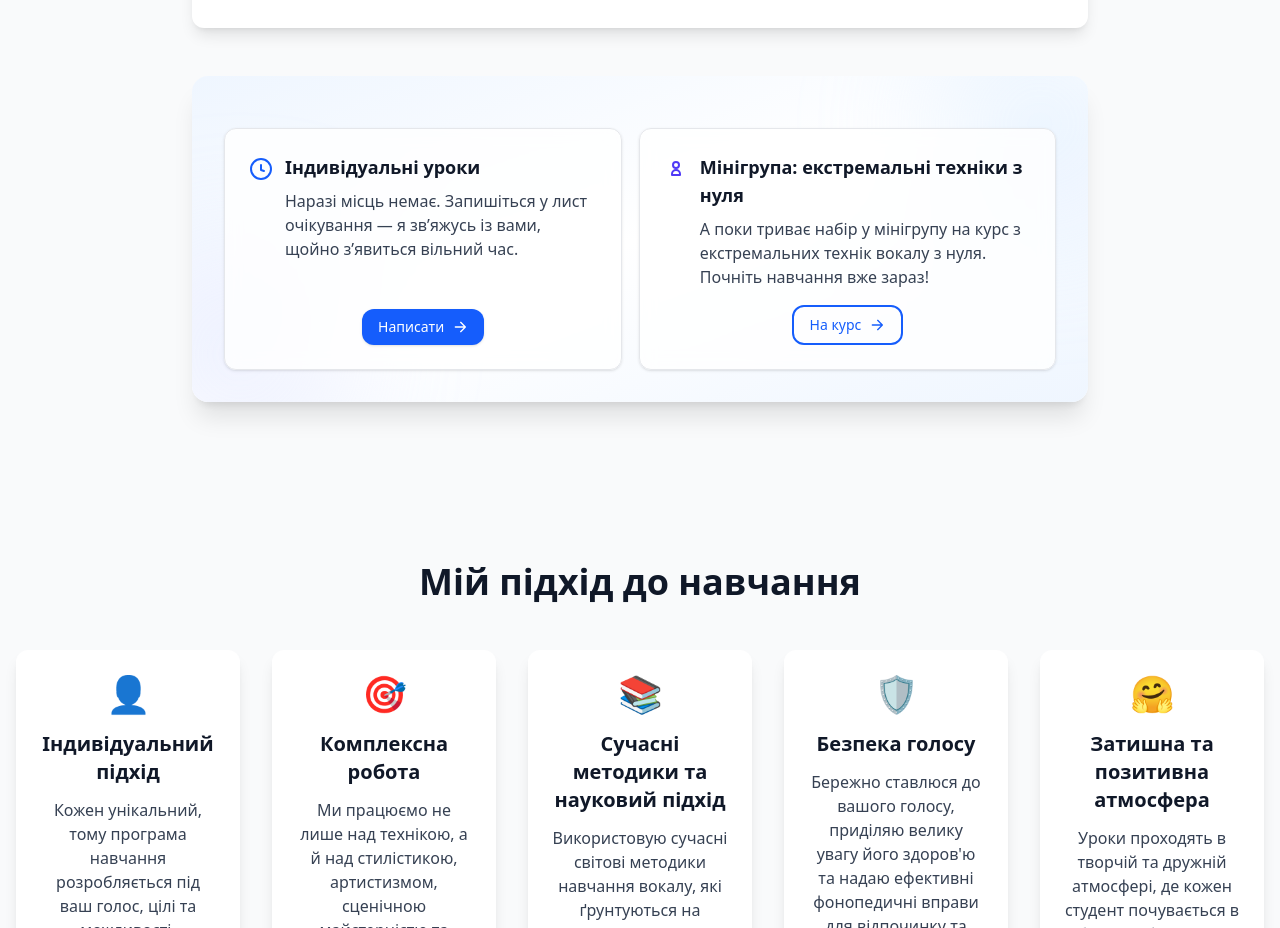
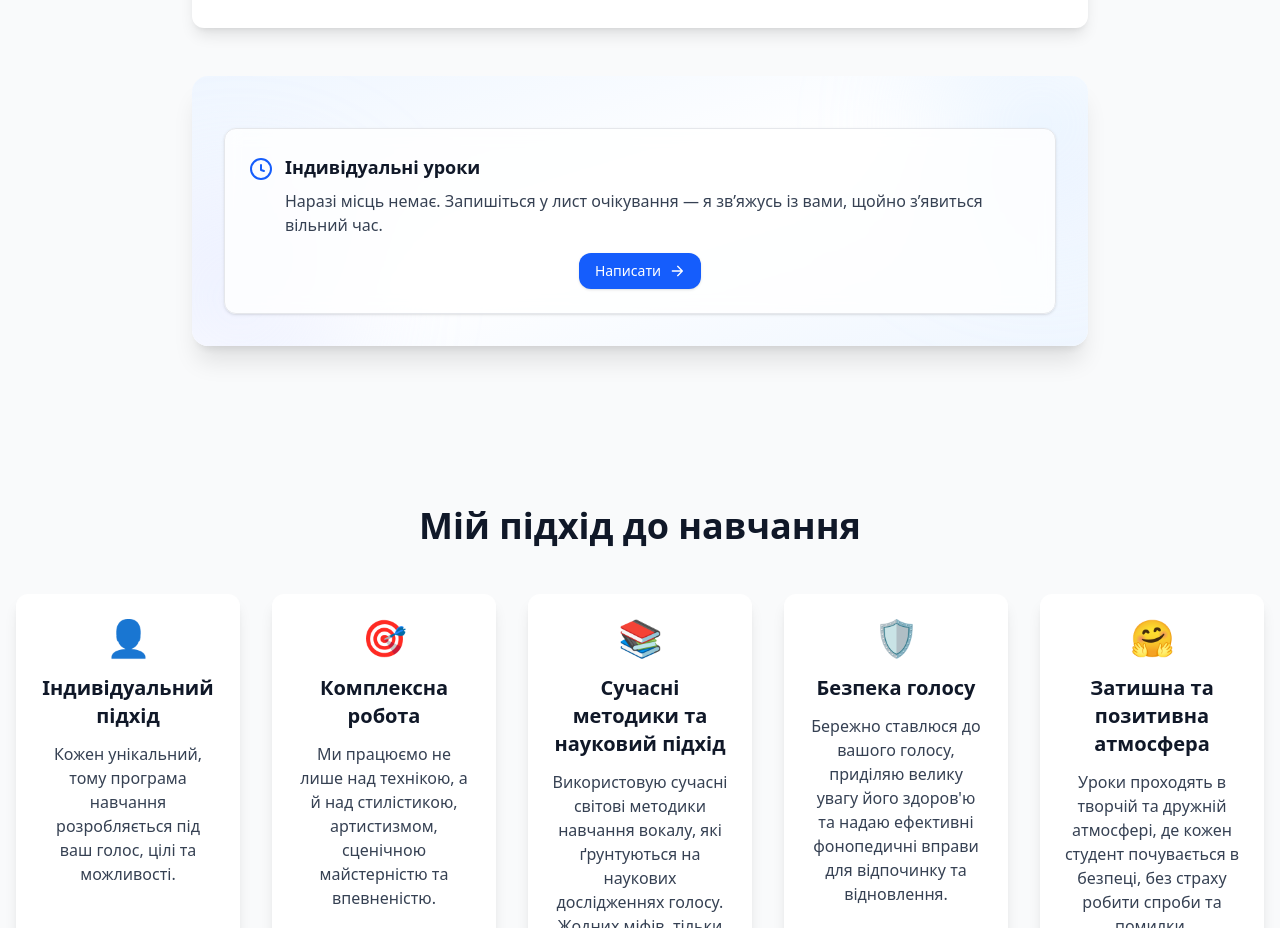
Before and after one commit to GrigoriyShkarta/individual_lesson, a Next.js app: page / in a window 1280 px wide. Shown: the part 2760-3688 px from the top of the page. Built offline with nearby package versions, Linux system fonts and the light colour scheme.

Commit message:
fix text

```diff
--- a/sections/PricingSection.tsx
+++ b/sections/PricingSection.tsx
@@ -282,57 +282,57 @@ const PricingSection = () => {
                 </div>
 
                 {/* Вертикальний поділ на md */}
-                <div className='hidden md:block h-full w-px mx-auto bg-gradient-to-b from-transparent via-gray-200 to-transparent' aria-hidden='true' />
+                {/*<div className='hidden md:block h-full w-px mx-auto bg-gradient-to-b from-transparent via-gray-200 to-transparent' aria-hidden='true' />*/}
 
                 {/* Колонка — Мінігрупа */}
-                <div className='flex flex-col justify-between bg-white/80 backdrop-blur-sm rounded-xl border border-gray-200 p-5 sm:p-6 shadow-sm hover:shadow-md transition-shadow'>
-                  <div className='flex items-start gap-3'>
-                    <div className='shrink-0 mt-1 text-indigo-600'>
-                      <svg width='24' height='24' viewBox='0 0 24 24' fill='none'>
-                        <path d='M8 17a4 4 0 118 0v1H8v-1Z' stroke='currentColor' strokeWidth='2' strokeLinecap='round' strokeLinejoin='round'/>
-                        <circle cx='12' cy='8' r='3' stroke='currentColor' strokeWidth='2'/>
-                      </svg>
-                    </div>
-                    <div>
-                      <div className='flex items-center gap-2'>
-                        <h4 className='text-lg font-bold text-gray-900'>
-                          Мінігрупа: екстремальні техніки з нуля
-                        </h4>
+                {/*<div className='flex flex-col justify-between bg-white/80 backdrop-blur-sm rounded-xl border border-gray-200 p-5 sm:p-6 shadow-sm hover:shadow-md transition-shadow'>*/}
+                {/*  <div className='flex items-start gap-3'>*/}
+                {/*    <div className='shrink-0 mt-1 text-indigo-600'>*/}
+                {/*      <svg width='24' height='24' viewBox='0 0 24 24' fill='none'>*/}
+                {/*        <path d='M8 17a4 4 0 118 0v1H8v-1Z' stroke='currentColor' strokeWidth='2' strokeLinecap='round' strokeLinejoin='round'/>*/}
+                {/*        <circle cx='12' cy='8' r='3' stroke='currentColor' strokeWidth='2'/>*/}
+                {/*      </svg>*/}
+                {/*    </div>*/}
+                {/*    <div>*/}
+                {/*      <div className='flex items-center gap-2'>*/}
+                {/*        <h4 className='text-lg font-bold text-gray-900'>*/}
+                {/*          Мінігрупа: екстремальні техніки з нуля*/}
+                {/*        </h4>*/}
+                {/*        */}
+                {/*      </div>*/}
+                {/*      <p className='mt-2 text-gray-700'>*/}
+                {/*        А поки триває набір у мінігрупу на курс з екстремальних технік вокалу з нуля. Почніть навчання вже зараз!                      </p>*/}
+                {/*    </div>*/}
+                {/*  </div>*/}
 
-                      </div>
-                      <p className='mt-2 text-gray-700'>
-                        А поки триває набір у мінігрупу на курс з екстремальних технік вокалу з нуля. Почніть навчання вже зараз!                      </p>
-                    </div>
-                  </div>
-
-                  <div className='mt-4 flex justify-center'>
-                    <a href='https://extreme-group-sable.vercel.app/' className='w-full sm:w-auto'>
-                      <Button
-                        variant='outline'
-                        as='button'
-                        size='sm'
-                        className='w-full sm:w-auto group'
-                        onClick={() => {
-                          const pricingSection = document.getElementById('pricing')
-                          if (pricingSection) {
-                            pricingSection.scrollIntoView({ behavior: 'smooth' })
-                          }
-                        }}
-                      >
-              <span className='inline-flex items-center gap-2'>
-                На курс
-                <svg
-                  className='w-4 h-4 transition-transform group-hover:translate-x-0.5'
-                  viewBox='0 0 24 24'
-                  fill='none'
-                >
-                  <path d='M5 12h14M13 5l7 7-7 7' stroke='currentColor' strokeWidth='2' strokeLinecap='round' strokeLinejoin='round'/>
-                </svg>
-              </span>
-                      </Button>
-                    </a>
-                  </div>
-                </div>
+                  {/*<div className='mt-4 flex justify-center'>*/}
+                  {/*  <a href='https://extreme-group-sable.vercel.app/' className='w-full sm:w-auto'>*/}
+                  {/*    <Button*/}
+                  {/*      variant='outline'*/}
+                  {/*      as='button'*/}
+                  {/*      size='sm'*/}
+                  {/*      className='w-full sm:w-auto group'*/}
+                  {/*      onClick={() => {*/}
+                  {/*        const pricingSection = document.getElementById('pricing')*/}
+                  {/*        if (pricingSection) {*/}
+                  {/*          pricingSection.scrollIntoView({ behavior: 'smooth' })*/}
+                  {/*        }*/}
+                  {/*      }}*/}
+                  {/*    >*/}
+                  {/*      <span className='inline-flex items-center gap-2'>*/}
+                  {/*        На курс*/}
+                  {/*        <svg*/}
+                  {/*          className='w-4 h-4 transition-transform group-hover:translate-x-0.5'*/}
+                  {/*          viewBox='0 0 24 24'*/}
+                  {/*          fill='none'*/}
+                  {/*        >*/}
+                  {/*          <path d='M5 12h14M13 5l7 7-7 7' stroke='currentColor' strokeWidth='2' strokeLinecap='round' strokeLinejoin='round'/>*/}
+                  {/*        </svg>*/}
+                  {/*      </span>*/}
+                  {/*    </Button>*/}
+                  {/*  </a>*/}
+                  {/*</div>*/}
+                {/*</div>*/}
               </div>
 
             </div>
```
Lines whose indentation alone changed are shown as unchanged.
